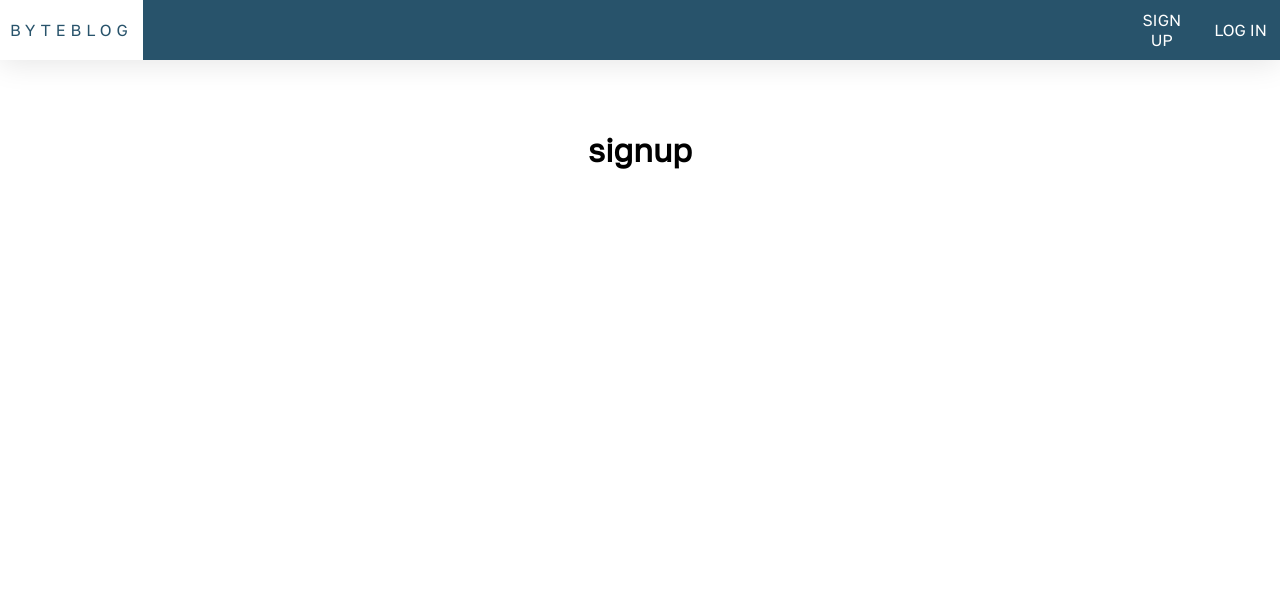
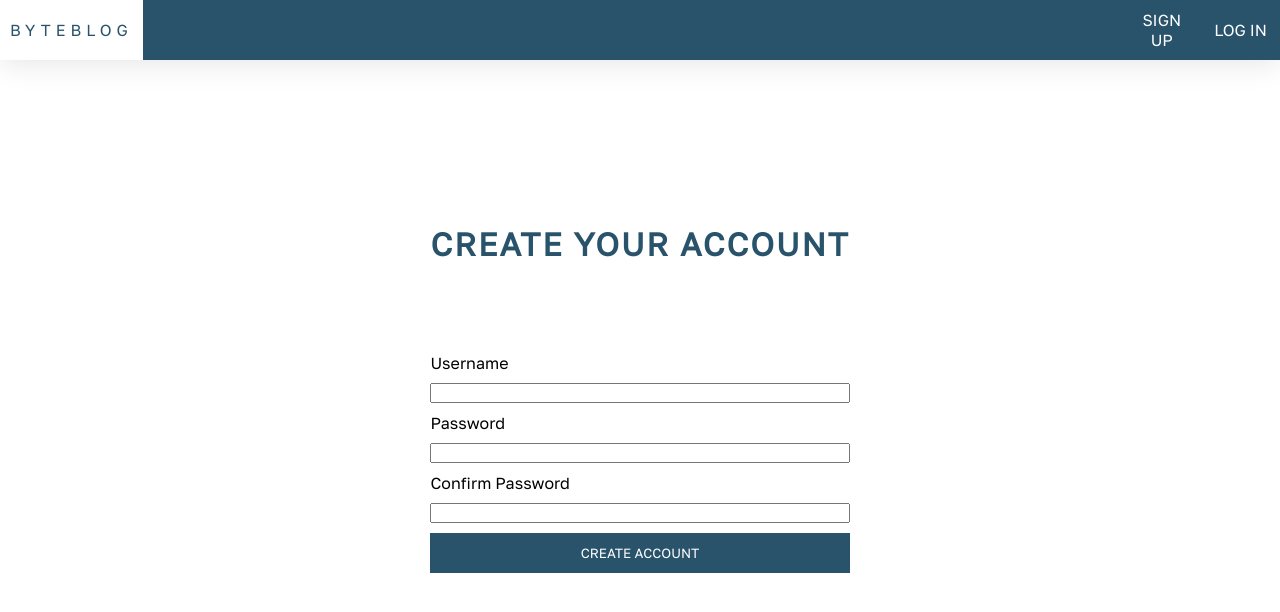
Before and after one commit to CantarinoG/top-blog-front-end, a React (Create React App) app: page / in a window 1280 px wide. Both pictures are taken after a click on the button "SIGN UP". Shown: the top 612 px of the page. Built offline with nearby package versions, Linux system fonts and the light colour scheme; no server answers.

Commit message:
Create sign up page

```diff
--- a/src/App.js
+++ b/src/App.js
@@ -5,6 +5,7 @@ import "./styles/main.css";
 import Header from "./components/Header";
 import Posts from "./components/Posts";
 import SpecificPost from "./components/SpecificPost";
+import SignUp from "./components/SignUp";
 
 function App() {
 
@@ -23,7 +24,7 @@ function App() {
     {path === '/posts' ? <Posts baseURL={baseURL} setCurrentPost={setCurrentPost} setPath={setPath}/> : null}
     {path === '/posts/id' ? <SpecificPost baseURL={baseURL} currentPost={currentPost} loggedIn={loggedIn}/> : null}
     {path === '/login' ? <h1>login</h1> : null}
-    {path === '/signup' ? <h1>signup</h1> : null}
+    {path === '/signup' ? <SignUp baseURL={baseURL} setPath={setPath}/> : null}
   </div>
 
 }
--- /dev/null
+++ b/src/components/SignUp.js
@@ -0,0 +1,52 @@
+import { useEffect } from "react";
+
+import "../styles/SignUp.css";
+
+function SignUp({baseURL, setPath}) {
+
+useEffect(() => { //ComponentDidMount
+}, []);
+
+    const sendForm = (event) => {
+        event.preventDefault();
+        const username = document.getElementById('username').value;
+        const password = document.getElementById('password').value;
+        const confirm = document.getElementById('confirm').value;
+        fetch(`${baseURL}/users/create`, { method: 'POST', mode: 'cors', headers: {'Content-Type':'application/x-www-form-urlencoded'}, body: `username=${username}&password=${password}&confirm=${confirm}` }).then(function (response){
+            return response.json();
+        }).then(function (response){
+            console.log(response);
+            const alerts = document.getElementById('alert');
+             if(response.alerts) {
+                let html = ""
+                for(let i = 0; i < response.alerts.length; i++) {
+                    html += `<li>${response.alerts[i]}</li>`;
+                }
+                alerts.innerHTML = html;
+             } else {
+                alerts.innerHTML = "";
+                setPath('/login');
+             }
+        }).catch(function (err) {
+            document.getElementById('error').innerText = err;
+        });
+
+    }
+
+    return <div className="signup">
+        <h1>Create your account</h1>
+        <p id="error"></p>
+        <ul id="alert"></ul>
+        <form onSubmit={sendForm}>
+            <label htmlFor="username">Username</label>
+            <input type="text" name="username" id="username" required/>
+            <label htmlFor="password">Password</label>
+            <input type="password" name="password" id="password" required/>
+            <label htmlFor="confirm">Confirm Password</label>
+            <input type="password" name="confirm" id="confirm" required/>
+            <button type="submit">Create Account</button>
+        </form>
+    </div>
+}
+
+export default SignUp;
--- /dev/null
+++ b/src/styles/SignUp.css
@@ -0,0 +1,50 @@
+.signup {
+    width: 100%;
+    min-height: calc(92vh - 200px);
+    display: flex;
+    flex-direction: column;
+    justify-content: center;
+    gap: 30px;
+}
+
+.signup h1 {
+    color: var(--charcoal);
+    letter-spacing: 2px;
+    text-transform: uppercase;
+    text-align: center;
+}
+
+.signup form {
+    display: flex;
+    flex-direction: column;
+    gap: 10px;
+}
+
+.signup input {
+    font-family: var(--golos);
+}
+
+.signup button {
+    padding: 12px 24px;
+    border: none;
+    background-color: var(--charcoal);
+    color: white;
+    font-family: var(--golos);
+    text-transform: uppercase;
+    cursor: pointer;
+}
+
+.signup button:hover {
+    filter: brightness(1.3);
+}
+
+.signup #alert {
+    list-style-type: none;
+    color: red;
+    text-align: center;
+}
+
+.singup #error {
+    color: red;
+    text-align: center;
+}
```
